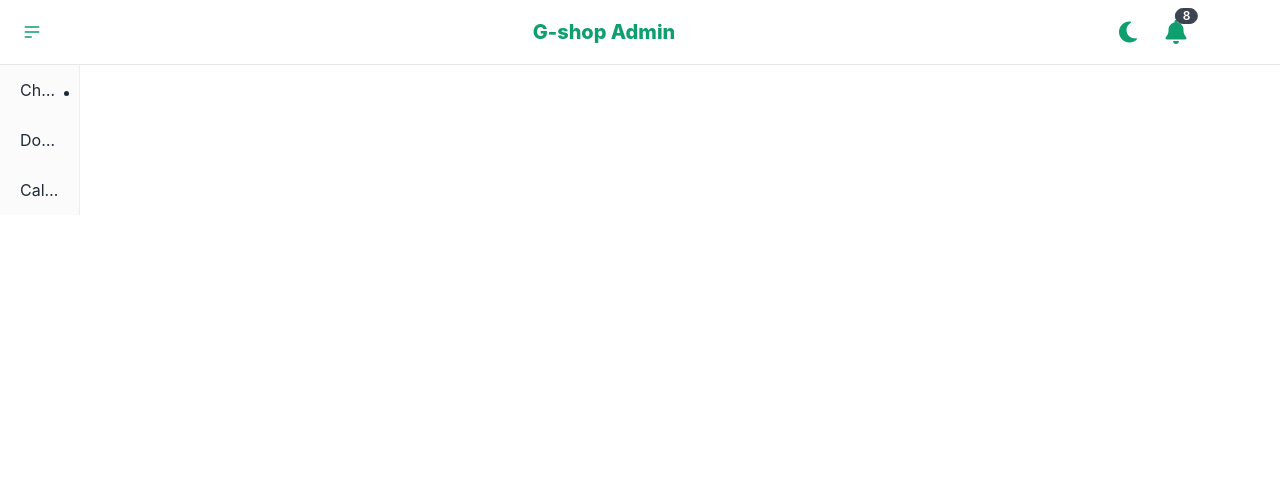
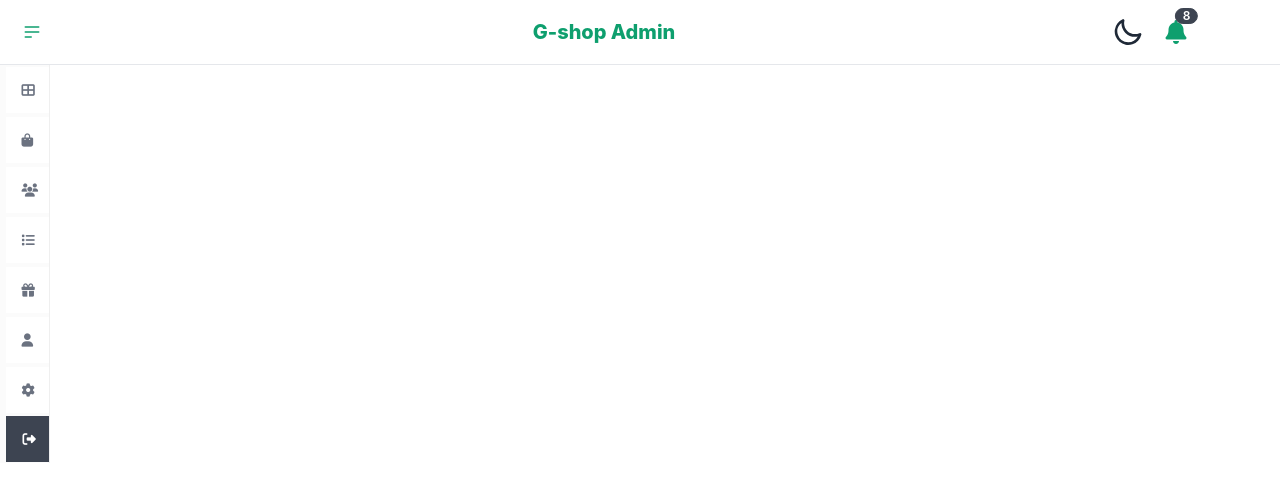
Before and after one commit to JaznanOfficial/galibs-eshop-admin, a React (Create React App) app: page / in a window 1280 px wide. Shown: the top 500 px of the page. Built offline with nearby package versions, Linux system fonts and the light colour scheme.

Commit message:
sidebar done

```diff
--- a/src/App.css
+++ b/src/App.css
@@ -32,6 +32,11 @@
   color: #61dafb;
 }
 
+
+.menu-items{
+  padding: 0px 0px !important;
+}
+
 @keyframes App-logo-spin {
   from {
     transform: rotate(0deg);
--- a/src/Components/Homepage/Navigation/SideNavigation.js
+++ b/src/Components/Homepage/Navigation/SideNavigation.js
@@ -2,22 +2,93 @@
 import { Menu, MenuItem, Sidebar, SubMenu, useProSidebar } from "react-pro-sidebar";
 
 const SideNavigation = () => {
+    return (
+        <div className="md:flex hidden">
+            <Sidebar defaultCollapsed collapsedWidth="50px" width="200px">
+                <Menu>
+                    <MenuItem style={{ padding: "0px" }}>
+                        <button className="btn btn-wide mx-auto rounded-none flex text-start  justify-start bg-white text-gray-500 border-none hover:bg-primary hover:text-white ">
+                            <h1>
+                                <i class="fa-solid fa-table-cells-large"></i>
+                            </h1>
+                            <div className="w-2/3 mx-auto">
+                                <h1>Dashboard</h1>
+                            </div>
+                        </button>
+                    </MenuItem>
+                    <MenuItem style={{ padding: "0px" }}>
+                        <button className="btn btn-wide mx-auto rounded-none flex text-start  justify-start bg-white text-gray-500 border-none hover:bg-primary hover:text-white ">
+                            <h1>
+                            <i class="fa-solid fa-bag-shopping"></i>
+                            </h1>
+                            <div className="w-2/3 mx-auto">
+                                <h1>Products</h1>
+                            </div>
+                        </button>
+                    </MenuItem>
+                    <MenuItem style={{ padding: "0px" }}>
+                        <button className="btn btn-wide mx-auto rounded-none flex text-start  justify-start bg-white text-gray-500 border-none hover:bg-primary hover:text-white ">
+                            <h1>
+                            <i class="fa-solid fa-users"></i>
+                            </h1>
+                            <div className="w-2/3 mx-auto">
+                                <h1>Customers</h1>
+                            </div>
+                        </button>
+                    </MenuItem>
+                    <MenuItem style={{ padding: "0px" }}>
+                        <button className="btn btn-wide mx-auto rounded-none flex text-start  justify-start bg-white text-gray-500 border-none hover:bg-primary hover:text-white ">
+                            <h1>
+                            <i class="fa-solid fa-list"></i>
+                            </h1>
+                            <div className="w-2/3 mx-auto">
+                                <h1>Orders</h1>
+                            </div>
+                        </button>
+                    </MenuItem>
+                    <MenuItem style={{ padding: "0px" }}>
+                        <button className="btn btn-wide mx-auto rounded-none flex text-start  justify-start bg-white text-gray-500 border-none hover:bg-primary hover:text-white ">
+                            <h1>
+                            <i class="fa-solid fa-gift"></i>
+                            </h1>
+                            <div className="w-2/3 mx-auto">
+                                <h1>Coupons</h1>
+                            </div>
+                        </button>
+                    </MenuItem>
+                    <MenuItem style={{ padding: "0px" }}>
+                        <button className="btn btn-wide mx-auto rounded-none flex text-start  justify-start bg-white text-gray-500 border-none hover:bg-primary hover:text-white ">
+                            <h1>
+                            <i class="fa-solid fa-user"></i>
+                            </h1>
+                            <div className="w-2/3 mx-auto">
+                                <h1>Our Staffs</h1>
+                            </div>
+                        </button>
+                    </MenuItem>
+                    <MenuItem style={{ padding: "0px" }}>
+                        <button className="btn btn-wide mx-auto rounded-none flex text-start  justify-start bg-white text-gray-500 border-none hover:bg-primary hover:text-white ">
+                            <h1>
+                            <i class="fa-solid fa-gear"></i>
+                            </h1>
+                            <div className="w-2/3 mx-auto">
+                                <h1>Settings</h1>
+                            </div>
+                        </button>
+                    </MenuItem>
 
-    return (
-        <div className="flex">
-            <Sidebar defaultCollapsed>
-                <Menu>
-                    <SubMenu label="Charts">
-                        <MenuItem> Pie charts </MenuItem>
-                        <MenuItem> Line charts </MenuItem>
-                    </SubMenu>
-                    <MenuItem> Documentation </MenuItem>
-                    <MenuItem> Calendar </MenuItem>
                 </Menu>
+                <div>
+                    <button className="btn btn-wide mx-auto rounded-none flex text-start justify-start">
+                        <h1>
+                            <i class="fa-solid fa-right-from-bracket"></i>
+                        </h1>
+                        <div className="w-2/3 mx-auto">
+                            <h1>Logout</h1>
+                        </div>
+                    </button>
+                </div>
             </Sidebar>
-            <div>
-
-            </div>
         </div>
     );
 };
--- a/src/Components/Homepage/Navigation/TopNavigation.js
+++ b/src/Components/Homepage/Navigation/TopNavigation.js
@@ -66,13 +66,31 @@
                     <h1 className="text-xl text-primary font-extrabold">G-shop Admin</h1>
                 </div>
                 <div className="navbar-end">
-                    <button className="btn btn-ghost btn-circle">
-                        <i class="fa-solid fa-moon text-xl text-primary md:text-2xl"></i>
+                    <button className="btn btn-ghost btn-circle text-center">
+                        <label className="swap swap-rotate">
+                            <input type="checkbox" />
+
+                            <svg
+                                className="swap-on text-yellow-400 fill-current w-8 h-8"
+                                xmlns="http://www.w3.org/2000/svg"
+                                viewBox="0 0 24 24"
+                            >
+                                <path d="M5.64,17l-.71.71a1,1,0,0,0,0,1.41,1,1,0,0,0,1.41,0l.71-.71A1,1,0,0,0,5.64,17ZM5,12a1,1,0,0,0-1-1H3a1,1,0,0,0,0,2H4A1,1,0,0,0,5,12Zm7-7a1,1,0,0,0,1-1V3a1,1,0,0,0-2,0V4A1,1,0,0,0,12,5ZM5.64,7.05a1,1,0,0,0,.7.29,1,1,0,0,0,.71-.29,1,1,0,0,0,0-1.41l-.71-.71A1,1,0,0,0,4.93,6.34Zm12,.29a1,1,0,0,0,.7-.29l.71-.71a1,1,0,1,0-1.41-1.41L17,5.64a1,1,0,0,0,0,1.41A1,1,0,0,0,17.66,7.34ZM21,11H20a1,1,0,0,0,0,2h1a1,1,0,0,0,0-2Zm-9,8a1,1,0,0,0-1,1v1a1,1,0,0,0,2,0V20A1,1,0,0,0,12,19ZM18.36,17A1,1,0,0,0,17,18.36l.71.71a1,1,0,0,0,1.41,0,1,1,0,0,0,0-1.41ZM12,6.5A5.5,5.5,0,1,0,17.5,12,5.51,5.51,0,0,0,12,6.5Zm0,9A3.5,3.5,0,1,1,15.5,12,3.5,3.5,0,0,1,12,15.5Z" />
+                            </svg>
+
+                            <svg
+                                className="swap-off fill-current w-8 h-8"
+                                xmlns="http://www.w3.org/2000/svg"
+                                viewBox="0 0 24 24"
+                            >
+                                <path d="M21.64,13a1,1,0,0,0-1.05-.14,8.05,8.05,0,0,1-3.37.73A8.15,8.15,0,0,1,9.08,5.49a8.59,8.59,0,0,1,.25-2A1,1,0,0,0,8,2.36,10.14,10.14,0,1,0,22,14.05,1,1,0,0,0,21.64,13Zm-9.5,6.69A8.14,8.14,0,0,1,7.08,5.22v.27A10.15,10.15,0,0,0,17.22,15.63a9.79,9.79,0,0,0,2.1-.22A8.11,8.11,0,0,1,12.14,19.73Z" />
+                            </svg>
+                        </label>
                     </button>
                     <div className="dropdown dropdown-end">
                         <label tabIndex={0} className="btn btn-ghost btn-circle">
                             <div className="indicator">
-                            <i class="fa-sharp fa-solid fa-bell  text-primary text-xl md:text-2xl"></i>
+                                <i class="fa-sharp fa-solid fa-bell  text-primary text-xl md:text-2xl"></i>
                                 <span className="badge badge-sm indicator-item">8</span>
                             </div>
                         </label>
```
